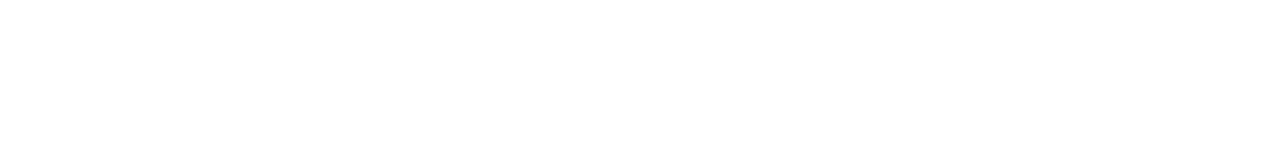
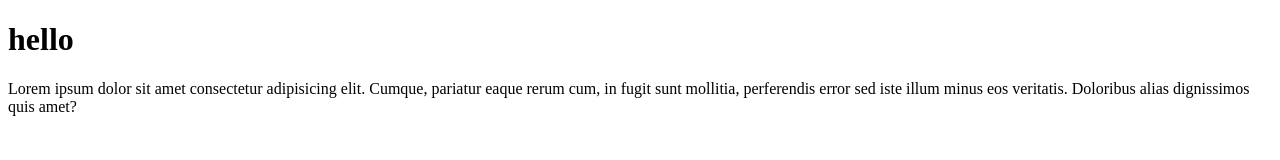
Before and after one commit to Adel-elbamb/ITI_od_task2, a plain HTML site: page index.html in a window 1280 px wide. Drawn offline with Linux system fonts and the light colour scheme.

Commit message:
dev add change index.html

```diff
--- a/index.html
+++ b/index.html
@@ -6,6 +6,7 @@
     <title>Document</title>
 </head>
 <body>
-    <h1></h1>
+    <h1>hello</h1>
+    <p>Lorem ipsum dolor sit amet consectetur adipisicing elit. Cumque, pariatur eaque rerum cum, in fugit sunt mollitia, perferendis error sed iste illum minus eos veritatis. Doloribus alias dignissimos quis amet?</p>
 </body>
 </html>
```
